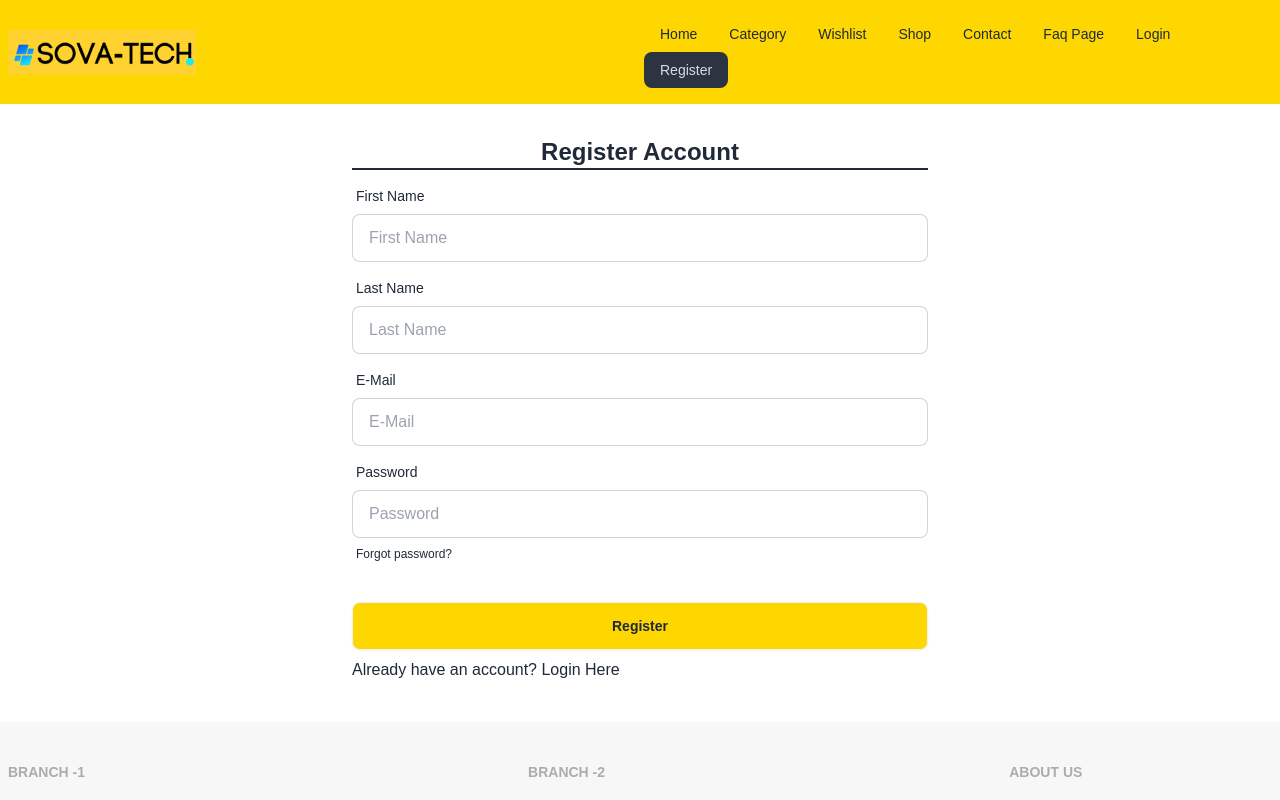
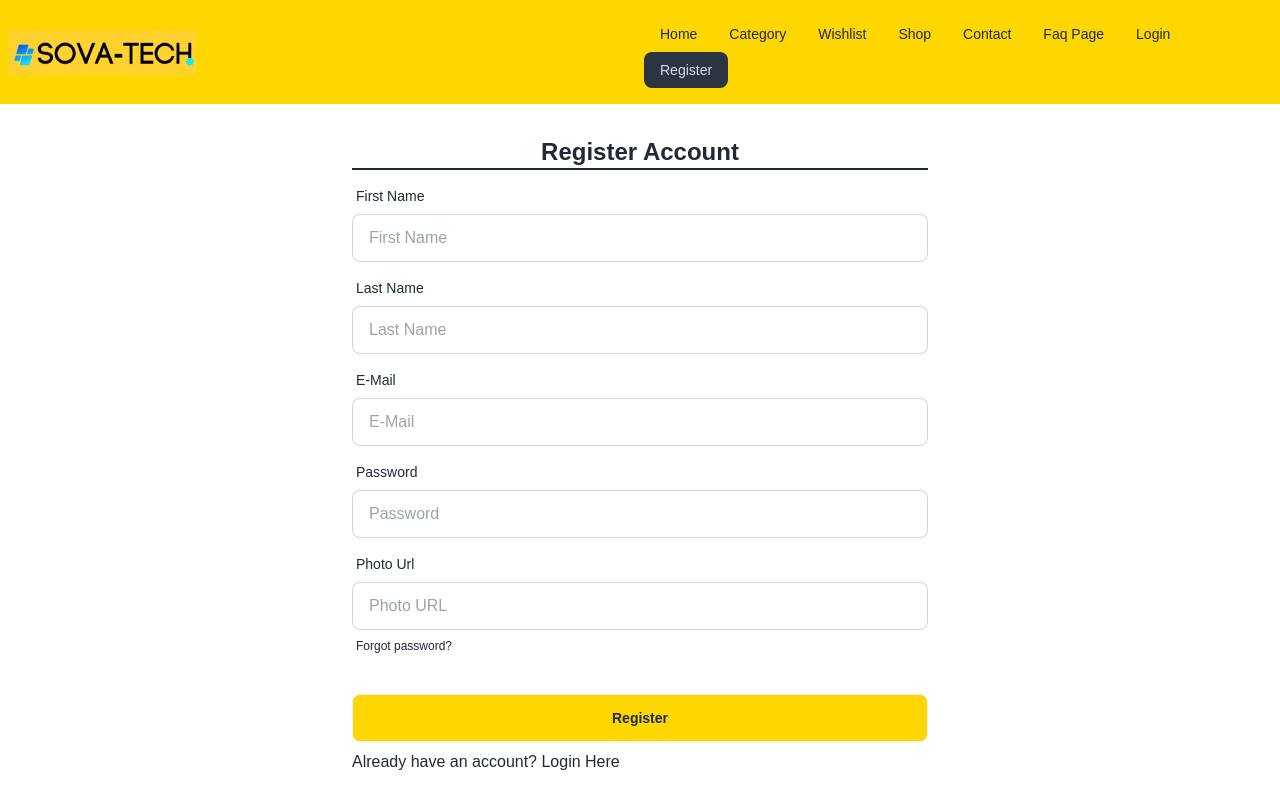
Before and after one commit to peuldev/sova-tech-client, a React (Vite) app: page /register in a window 1280 px wide. Shown: the top 800 px of the page. Built offline with nearby package versions, Linux system fonts and the light colour scheme; some icons are missing.

Commit message:
get from and login data

```diff
--- a/src/Pages/Login/Login.jsx
+++ b/src/Pages/Login/Login.jsx
@@ -2,9 +2,17 @@ import { Link } from "react-router-dom";
 import logo from "../../assets/logo/gogle.svg";
 
 const Login = () => {
+  const handleLogin = (e) => {
+    e.preventDefault();
+    const form = e.target;
+    const email = form.email.value;
+    const password = form.password.value;
+    const loginInfo = { email, password };
+    console.log(loginInfo);
+  };
   return (
     <div>
-      <form className="card-body lg:w-1/2 mx-auto">
+      <form className="card-body lg:w-1/2 mx-auto" onSubmit={handleLogin}>
         <h3 className="text-2xl text-center font-semibold border-b-2">
           Account Login
         </h3>
--- a/src/Pages/Register/Register.jsx
+++ b/src/Pages/Register/Register.jsx
@@ -1,9 +1,20 @@
 import { Link } from "react-router-dom";
 
 const Register = () => {
+  const handleRegister = (e) => {
+    e.preventDefault();
+    const form = e.target;
+    const fristName = form.first_name.value;
+    const lastName = form.last_name.value;
+    const email = form.email.value;
+    const password = form.password.value;
+    const photo = form.photo.value;
+    const registerInfo = { fristName, lastName, email, password, photo };
+    console.log(registerInfo);
+  };
   return (
     <div>
-      <form className="card-body lg:w-1/2 mx-auto">
+      <form className="card-body lg:w-1/2 mx-auto" onSubmit={handleRegister}>
         <h3 className="text-2xl text-center font-semibold border-b-2">
           Register Account
         </h3>
@@ -54,6 +65,18 @@ const Register = () => {
             required
             name="password"
           />
+        </div>
+        <div className="form-control">
+          <label className="label">
+            <span className="label-text">Photo Url</span>
+          </label>
+          <input
+            type="photo"
+            placeholder="Photo URL"
+            className="input input-bordered"
+            required
+            name="photo"
+          />
           <label className="label">
             <a href="#" className="label-text-alt link link-hover">
               Forgot password?
```
